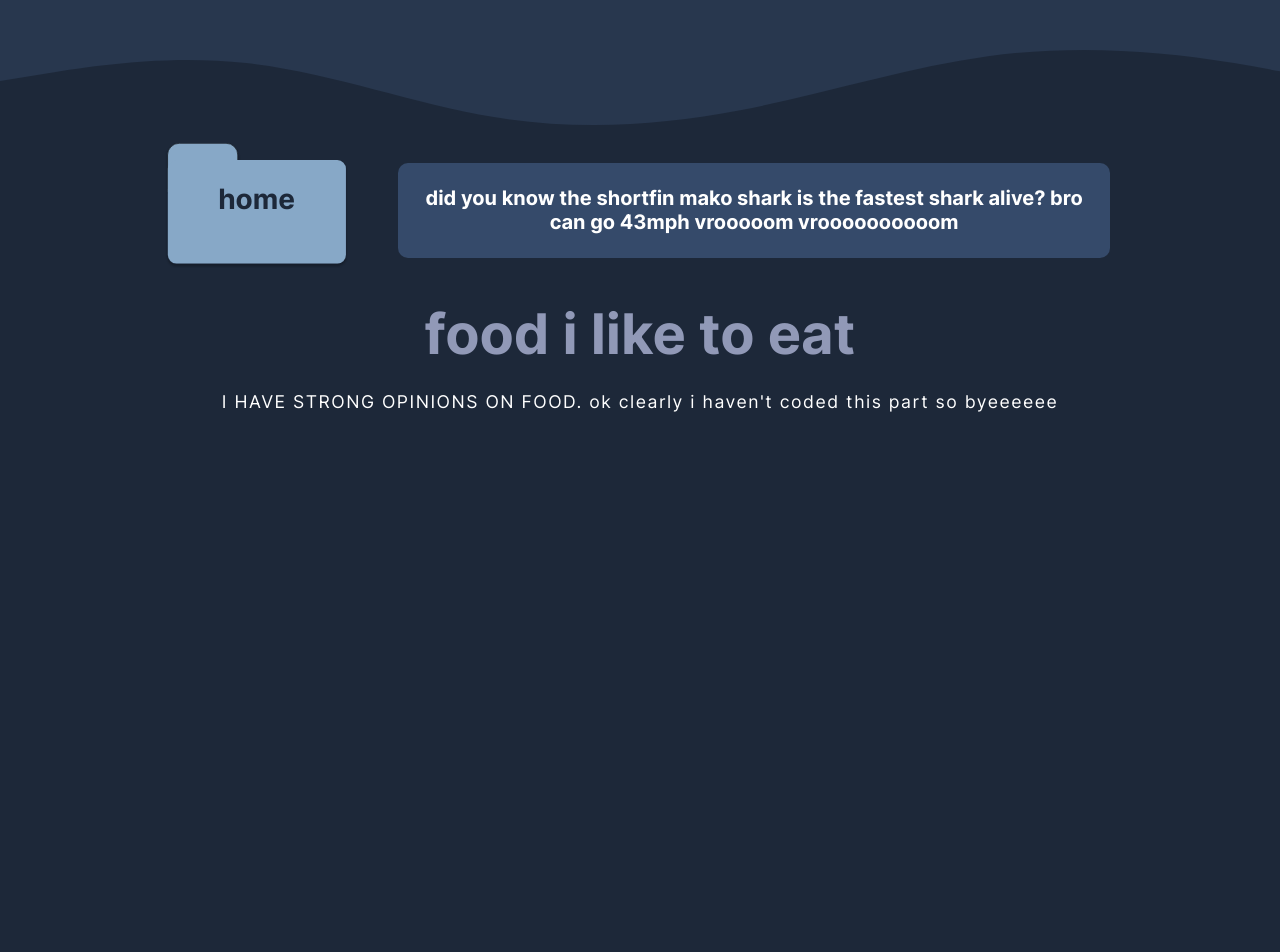
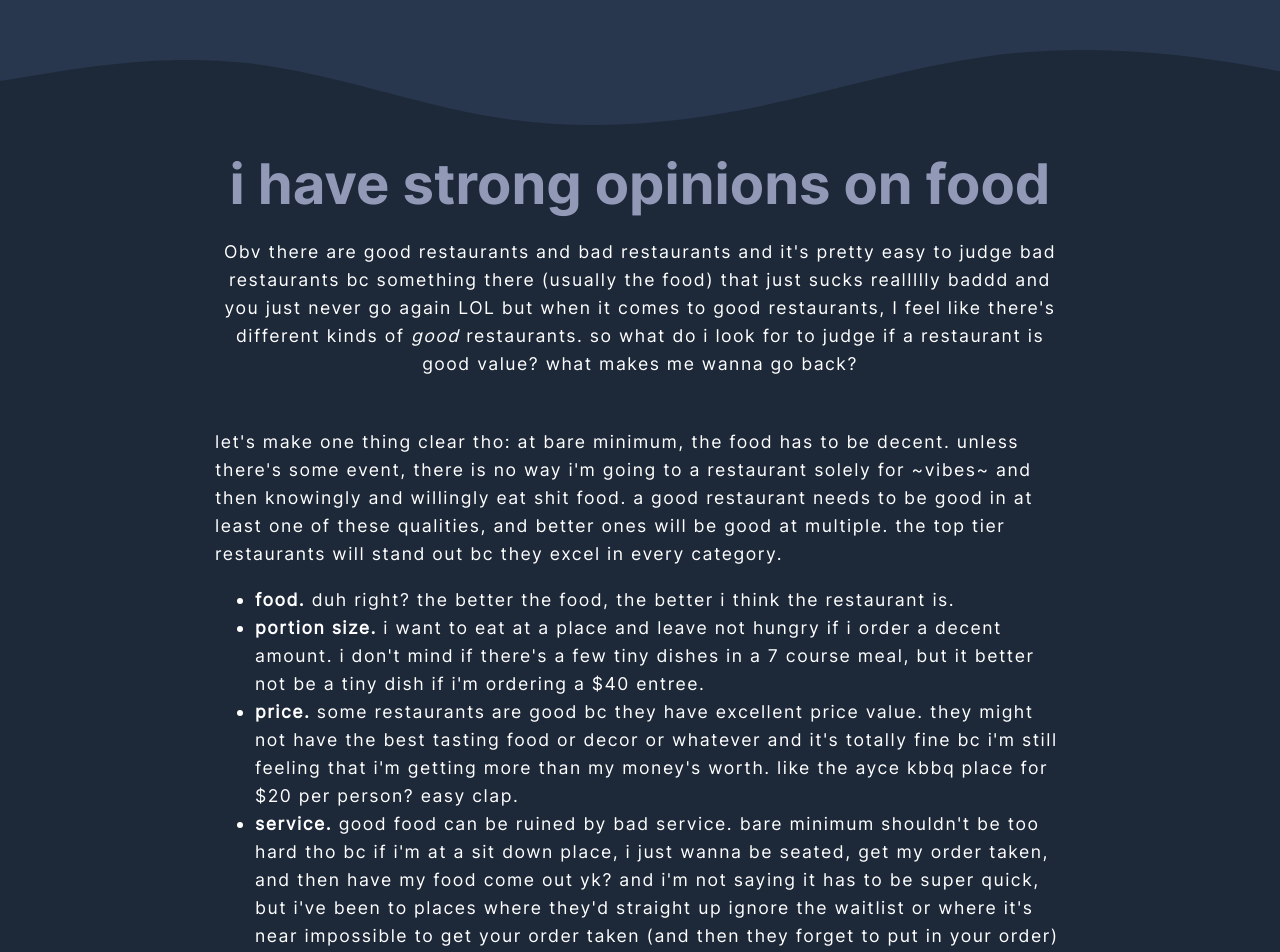
Before and after one commit to ivychxn/sharkie-website, a React (Create React App) app: page /food-reviews in a window 1280 px wide. Shown: the top 952 px of the page. Before the commit the page ends 800 px from the top, so only its background shows below. Built offline with nearby package versions, Linux system fonts and the light colour scheme.

Commit message:
content fiending

```diff
--- a/public/index.html
+++ b/public/index.html
@@ -24,20 +24,10 @@
       work correctly both with client-side routing and a non-root public URL.
       Learn how to configure a non-root public URL by running `npm run build`.
     -->
-    <title>React App</title>
+    <title>ivy's shark club lol</title>
   </head>
   <body>
-    <noscript>You need to enable JavaScript to run this app.</noscript>
     <div id="root"></div>
-    <!--
-      This HTML file is a template.
-      If you open it directly in the browser, you will see an empty page.
-
-      You can add webfonts, meta tags, or analytics to this file.
-      The build step will place the bundled scripts into the <body> tag.
-
-      To begin the development, run `npm start` or `yarn start`.
-      To create a production bundle, use `npm run build` or `yarn build`.
-    -->
+    <!-- hi i like sharks -->
   </body>
 </html>
--- a/src/routes/About.js
+++ b/src/routes/About.js
@@ -1,13 +1,13 @@
 import React from "react";
-import FunHeader from "../components/FunHeader";
+// import FunHeader from "../components/FunHeader";
 import "../styles/about.css"
-import { sharkFacts } from "../content/sharkFacts";
+// import { sharkFacts } from "../content/sharkFacts";
 
 
 const About = () => {
   return (
     <>
-      <FunHeader text={sharkFacts[Math.floor(Math.random()*3)]} />
+      {/* <FunHeader text={sharkFacts[Math.floor(Math.random()*3)]} /> */}
       <h1>about</h1>
       <div className="me">
         <img src={require('../assets/nyc-me.png')} alt={'me in nyc'} className="me-left" />
@@ -17,9 +17,9 @@ const About = () => {
           this is my blog / portfolio / sandbox / info dump / whatever u wanna call it. clearly i haven't coded finished coding
           this website so back off if ur gonna be annoying about it.</p>
           <p>
-          anyways let's talk some quick facts: i love jasmine milk tea less sweet, half ice. i don't like to capitalize when i text. my
-          favorite color is red.
-
+          anyways let's talk some quick facts: i love jasmine milk tea less sweet, half ice. i don't like to capitalize when i type. my
+          favorite color is red. i have a shiba inu / korean jindo rescue mix and she's the cutest dog ever. my toxic trait is that if
+          i have to capitlize a letter, i will use caps lock instead of holding shift
           </p>
       </div>
       <h2>the shark club - some technical stuff</h2>
@@ -50,11 +50,6 @@ const About = () => {
         i hate school btw
       </p>
 
-      <h2>professional era</h2>
-      <p style={{ paddingBottom: '50px' }}>
-  "Lorem ipsum dolor sit amet, consectetur adipiscing elit, sed do eiusmod tempor incididunt ut labore et dolore magna aliqua. Ut enim ad minim veniam, quis nostrud exercitation ullamco laboris nisi ut aliquip ex ea commodo Lorem ipsum dolor sit amet, consectetur adipiscing elit, sed do eiusmod tempor incididunt ut labore et dolore magna aliqua. Ut enim ad minim veniam, quis nostrud exercitation ullamco laboris nisi ut aliquip ex ea commodo
-      </p>
-
     </>
   )
 };
--- a/src/routes/FoodReviews.js
+++ b/src/routes/FoodReviews.js
@@ -1,16 +1,47 @@
 import React from "react";
-import FunHeader from "../components/FunHeader";
-import { sharkFacts } from "../content/sharkFacts";
+// import FunHeader from "../components/FunHeader";
+// import { sharkFacts } from "../content/sharkFacts";
 
 const FoodReviews = () => {
   return (
     <>
-      <FunHeader text={sharkFacts[Math.floor(Math.random()*3)]} />
-      <h1>food i like to eat</h1>
+      {/* <FunHeader text={sharkFacts[Math.floor(Math.random()*3)]} /> */}
+      <h1>i have strong opinions on food</h1>
       <p style={{ margin: '0 50px', textAlign: 'center', paddingBottom: '50px' }}>
-        I HAVE STRONG OPINIONS ON FOOD. ok clearly i haven't coded this part so byeeeeee
-        </p>
+        Obv there are good restaurants and bad restaurants and it's pretty easy to judge bad restaurants bc
+        something there (usually the food) that just sucks reallllly baddd and you just never go again LOL
+        but when it comes to good restaurants, I feel like there's different kinds of <i>good</i> restaurants.
+        so what do i look for to judge if a restaurant is good value? what makes me wanna go back?
+      </p>
+      <p style={{ margin: '0 50px', paddingBottom: '50px' }}>
+        let's make one thing clear tho: at bare minimum, the food has to be decent. unless there's some event,
+        there is no way i'm going to a restaurant solely for ~vibes~ and then knowingly and willingly eat shit food.
+        a good restaurant needs to be good in at least one of these qualities, and better ones will be good at multiple.
+        the top tier restaurants will stand out bc they excel in every category.
+        <ul>
+          <li><b>food. </b> duh right? the better the food, the better i think the restaurant is.
+          </li>
+          <li><b>portion size.</b> i want to eat at a place and leave not hungry if i order a decent amount.
+          i don't mind if there's a few tiny dishes in a 7 course meal, but it better not be a tiny dish
+          if i'm ordering a $40 entree.
+          </li>
+          <li><b>price.</b> some restaurants are good bc they have excellent price value. they might not have
+          the best tasting food or decor or whatever and it's totally fine bc i'm still feeling that i'm
+          getting more than my money's worth. like the ayce kbbq place for $20 per person? easy clap.
+          </li>
+          <li><b>service.</b> good food can be ruined by bad service. bare minimum shouldn't be too hard tho bc if
+          i'm at a sit down place, i just wanna be seated, get my order taken, and then have my food come out yk?
+          and i'm not saying it has to be super quick, but i've been to places where they'd straight up ignore the
+          waitlist or where it's near impossible to get your order taken (and then they forget to put in your order)
+          so it must be said.
+          </li>
+          <li><b>vibes.</b> does the overall vibe of the place seem good? can i recommend this place to other people and
+          not have to preface it with just trust me bro? ofc there's different vibes needed for different occasions but
+          at the end of the day, when i walk into the restaurant, do i get a good feeling about it?
+          </li>
 
+        </ul>
+      </p>
 
     </>
   )
--- a/src/routes/Wishlist.js
+++ b/src/routes/Wishlist.js
@@ -1,5 +1,4 @@
 import React, { useEffect, useState } from "react";
-import FunHeader from "../components/FunHeader";
 import BrandNote from "../components/BrandNote";
 import { brandNotesContent } from "../content/brandNotesContent";
 import { wishlistItemData } from "../content/wishlistItemData";
@@ -9,7 +8,6 @@ import MenuItem from '@mui/material/MenuItem';
 import FormControl from '@mui/material/FormControl';
 import Select from '@mui/material/Select';
 import Tag from "../components/Tag";
-import { sharkFacts } from "../content/sharkFacts";
 
 const Wishlist = () => {
   const tagCategories = [
@@ -158,18 +156,17 @@ const Wishlist = () => {
 
   return (
     <section>
-      <FunHeader text={sharkFacts[Math.floor(Math.random()*3)]} />
+      {/* <FunHeader text={sharkFacts[Math.floor(Math.random()*3)]} /> */}
       <h1>capitalism</h1>
 
       <p className="intro-p">
-        see it's kinda complicated bc i feel like if i really want or need something, i just buy it myself. so ig this list is like, all the stuff that i kinda want but don't actually wanna buy instantly??? idk maybe it's just stuff i'll eventually buy or stuff that i'm waiting to be on sale or just stuff i want will to buy so i don't have to buy it<br /><br />
-
-        there's a lot of things i want and there's also a lot of things i don't want so i made this kinda checklist thing so it's easy to keep updated and avoid multiple items</p>
+        see it's a lil complicated bc if i really want or need something, i just buy it myself
+        so there's not really anything that i want that badly on this list oops.
+        ig this list is like, all the stuff that i kinda want but not enough to get it instantly
+        or i'm just waiting for it to go on sale. some stuff i just list it so will can buy it
+        so then i don't have to</p>
 
       <h1>guidelines n stuff</h1>
-      <p className="intro-p">
-        if something is lower priority i will specify. i have specific items to scroll through but first i'm gonna put some info about stuff like sizing and general stores or brands that i like to go to</p>
-
       <div style={{display: 'flex', flexDirection: 'column'}}>
       {renderBrandNotes()}
       </div>
```
